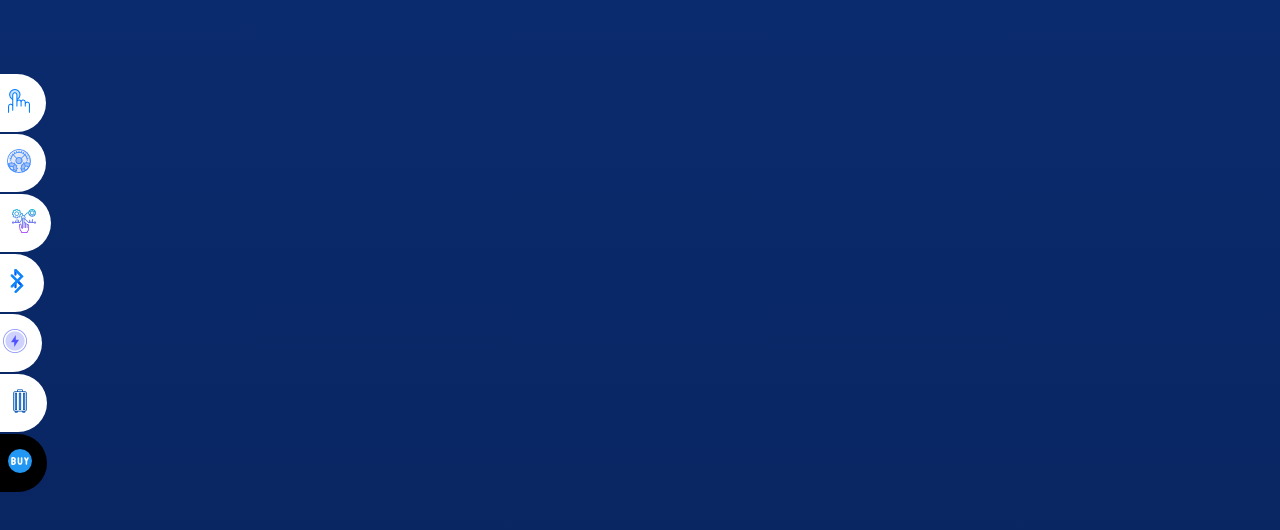
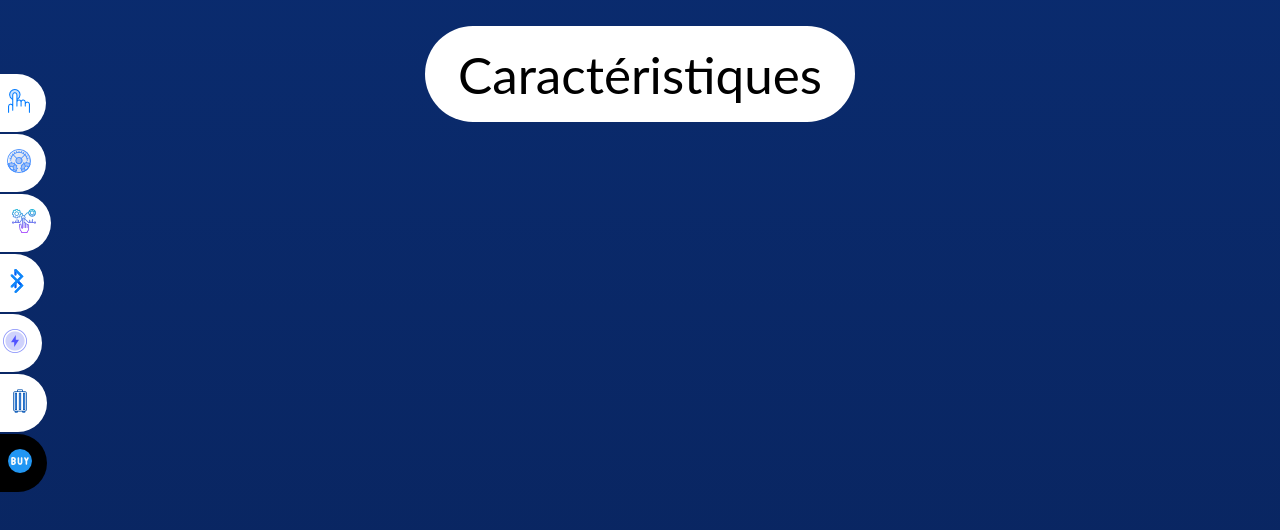
Before and after one commit to GitZiarys/oralb-1, a plain HTML site: page caracteristics.html in a window 1280 px wide. Shown: the part 74-604 px from the top of the page. Drawn offline with Linux system fonts and the light colour scheme; a web font is replaced by a local one.

Commit message:
caracteristic button done
need debug text decoration

```diff
--- a/styles/caracteristics.css
+++ b/styles/caracteristics.css
@@ -124,68 +124,98 @@ a.button_body:hover{
   border-radius: 0 50px 50px 0;
   margin-top: 10%;
 }
+
 #sensors{
   top: 20px;
   left: -105px;     /*+50px*/
   background-color: #FFFFFF;
 }
+
 #sensors:hover{
   left: 0;
   color: black;
 }
+
 #mods{
   top: 80px;
   left: -88px;
   background-color: #FFFFFF;
 }
+
 #mods:hover{
   left:0;
   color: black;
 }
+
 #display{
   top: 140px;
   left: -202px;
   background-color: #FFFFFF;
 }
+
 #display:hover{
   left:0;
   color:black;
 }
+
 #connected{
   top: 200px;
   left: -210px;
   background-color: #FFFFFF;
 }
+
 #connected:hover{
   left:0;
   color:black;
 }
+
 #charging{
   top: 260px;
   left: -200px;
   background-color: #FFFFFF;
 }
+
 #charging:hover{
   left:0;
   color:black;
 }
+
 #transport{
   top: 320px;
   left: -147px;
   background-color: #FFFFFF;
 }
+
 #transport:hover{
   left: 0;
   color: black;
 }
+
 #precom{
   top: 380px;
   left: -260px;
   background-color: black;
 }
+
 #precom:hover{
   left:0;
   color:white;
+}
+
+
+.main_titel a{
+  max-width: 430px;
+  margin: 0 auto;
+  display: flex;
+  justify-content: center;
+  background: #FFFFFF;
+  border-radius: 50px;
+  font-size: 3.2rem;
+  line-height: 6rem;
+}
+
+.main_titel{
+  padding-top: 50px;
 }
 
 /*
@@ -218,9 +248,11 @@ a ~ span{
   font-size: 0.9rem;
   color: #818080;
 }
+
 a:hover{
   text-decoration: underline;
 }
+
 @media only screen and (orientation: portrait) and (max-width: 700px){
   .bottomBar .container{
     display: flex;
```
